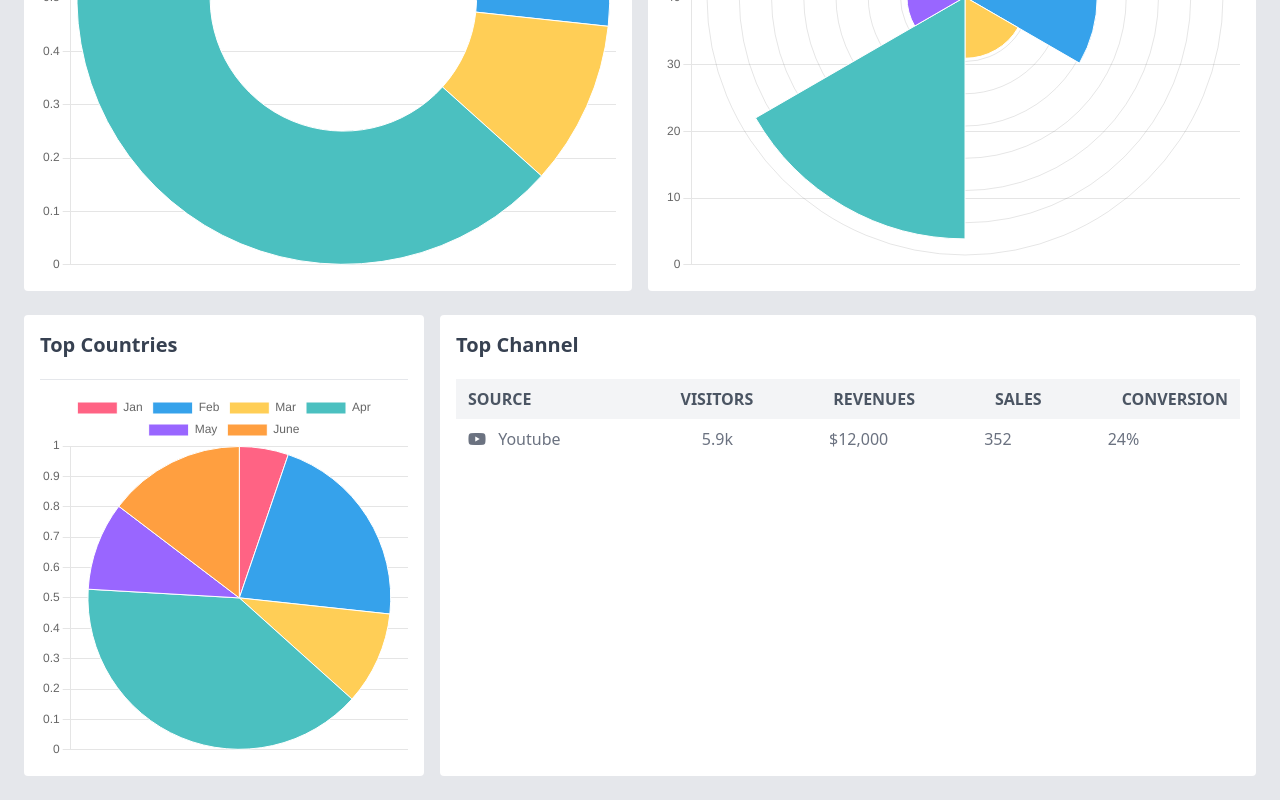
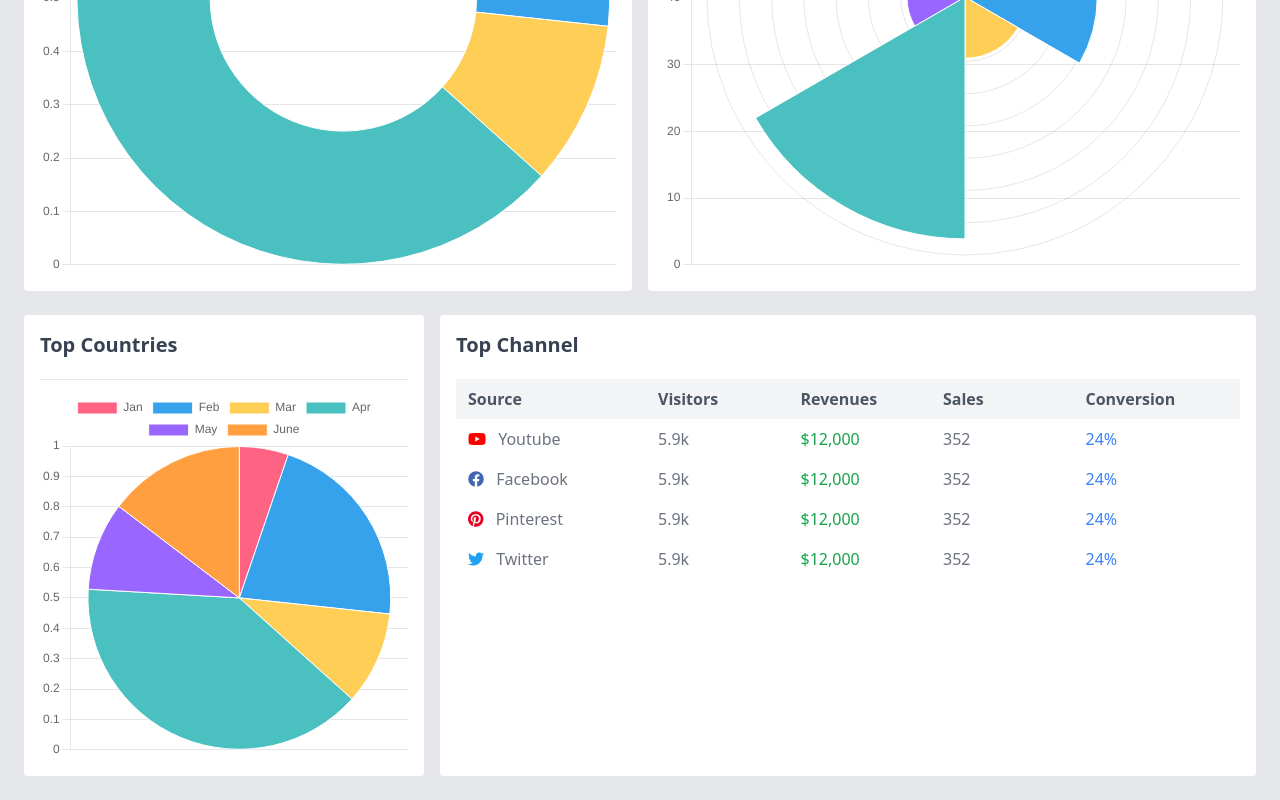
Before and after one commit to aminulds/tailwind-dashboard, a website: page public/index.html in a window 1280 px wide. Shown: the part 1149-1949 px from the top of the page. Drawn offline with nearby package versions, Linux system fonts and the light colour scheme.

Commit message:
dashobard done

```diff
--- a/public/index.html
+++ b/public/index.html
@@ -189,19 +189,21 @@
                         </div>
 
                         <!-- Top Channel -->
-                        <div class="bg-white p-4 rounded col-span-2">
+                        <div class="bg-white p-4 rounded sm:col-span-2">
                             <h5 class="text-xl text-gray-700 font-bold pb-5">Top Channel</h5>
 
                             <!-- Channel Table -->
-                            <div>
+                            <div class="text-sm sm:text-base">
                                 <!-- Table Header -->
-                                <div class="flex bg-gray-100 text-gray-600 uppercase font-bold px-3 py-2">
-                                    <div class="w-1/3">Source</div>
-                                    <div class="w-3/4 flex space-x-20">
-                                        <span>Visitors</span>
-                                        <span>Revenues</span>
-                                        <span>Sales</span>
-                                        <span>Conversion</span>
+                                <div class="flex bg-gray-100 text-gray-600 font-bold px-3 py-2">
+                                    <div class="w-1/4">Source</div>
+                                    <div class="w-3/4">
+                                        <div class="flex">
+                                            <span class="w-1/4">Visitors</span>
+                                            <span class="w-1/4">Revenues</span>
+                                            <span class="w-1/4">Sales</span>
+                                            <span class="w-1/4">Conversion</span>
+                                        </div>
                                     </div>
                                 </div>
 
@@ -209,17 +211,66 @@
                                 <div>
                                     <!-- Item -->
                                     <div class="flex font-medium px-3 py-2 text-gray-500">
-                                        <div class="w-1/3">
-                                            <i class="fa-brands fa-youtube mr-2"></i>
+                                        <div class="w-1/4">
+                                            <i class="fa-brands fa-youtube mr-2 text-youtube"></i>
                                             Youtube
                                         </div>
-                                        <div class="w-3/4 flex space-x-24">
-                                            <span>5.9k</span>
-                                            <span class="ml-6">$12,000</span>
-                                            <span>352</span>
-                                            <span>24%</span>
+                                        <div class="w-3/4">
+                                            <div class="flex">
+                                                <span class="w-1/4">5.9k</span>
+                                                <span class="w-1/4 text-green-600">$12,000</span>
+                                                <span class="w-1/4">352</span>
+                                                <span class="w-1/4 text-blue-500">24%</span>
+                                            </div>
                                         </div>
                                     </div>
+                                    <!-- Item -->
+                                    <div class="flex font-medium px-3 py-2 text-gray-500">
+                                        <div class="w-1/4">
+                                            <i class="fa-brands fa-facebook mr-2 text-facebook"></i>
+                                            Facebook
+                                        </div>
+                                        <div class="w-3/4">
+                                            <div class="flex">
+                                                <span class="w-1/4">5.9k</span>
+                                                <span class="w-1/4 text-green-600">$12,000</span>
+                                                <span class="w-1/4">352</span>
+                                                <span class="w-1/4 text-blue-500">24%</span>
+                                            </div>
+                                        </div>
+                                    </div>
+                                    <!-- Item -->
+                                    <div class="flex font-medium px-3 py-2 text-gray-500">
+                                        <div class="w-1/4">
+                                            <i class="fa-brands fa-pinterest mr-2 text-pinterest"></i>
+                                            Pinterest
+                                        </div>
+                                        <div class="w-3/4">
+                                            <div class="flex">
+                                                <span class="w-1/4">5.9k</span>
+                                                <span class="w-1/4 text-green-600">$12,000</span>
+                                                <span class="w-1/4">352</span>
+                                                <span class="w-1/4 text-blue-500">24%</span>
+                                            </div>
+                                        </div>
+                                    </div>
+                                    <!-- Item -->
+                                    <div class="flex font-medium px-3 py-2 text-gray-500">
+                                        <div class="w-1/4">
+                                            <i class="fa-brands fa-twitter mr-2 text-twitter"></i>
+                                            Twitter
+                                        </div>
+                                        <div class="w-3/4">
+                                            <div class="flex">
+                                                <span class="w-1/4">5.9k</span>
+                                                <span class="w-1/4 text-green-600">$12,000</span>
+                                                <span class="w-1/4">352</span>
+                                                <span class="w-1/4 text-blue-500">24%</span>
+                                            </div>
+                                        </div>
+                                    </div>
+
+
                                 </div>
                             </div>
                         </div>
--- a/tailwind.config.js
+++ b/tailwind.config.js
@@ -7,7 +7,14 @@ module.exports = {
 
   theme: {
     extend: {
+      colors: {
 
+        // social color
+        youtube: '#FF0000',
+        facebook: '#4267B2',
+        pinterest: '#E60023',
+        twitter: '#1DA1F2',
+      }
     },
   },
   plugins: [],
```
Also changed, not shown: public/css/style.css.
